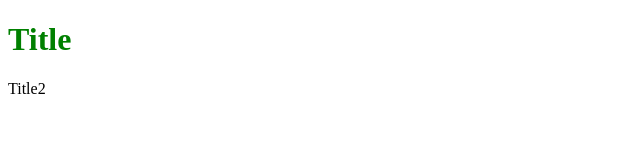
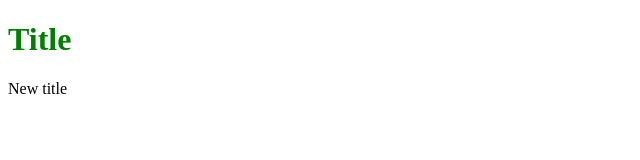
Before and after one commit to OliaTas/gitproject, a plain HTML site: page index.html in a window 1280 px wide. Shown: the full height of the page, 0-640 px from the left. Drawn offline with Linux system fonts and the light colour scheme.

Commit message:
new text in index

```diff
--- a/index.html
+++ b/index.html
@@ -7,7 +7,7 @@
 
   <body>
     <h1>Title</h1>
-    <p>Title2</p>
+    <p>New title</p>
 
     <script src="src/script.js"></script>
   </body>
```
